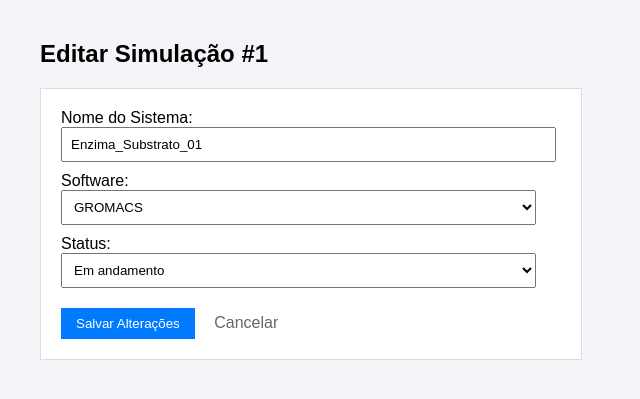
After one commit to patrickallanfaustino/python-crud, a Flask app: page /editar/1 in a window 1280 px wide. The commit adds this page. Shown: the top 399 px of the page, without its empty margins (0-640 px from the left). Run offline with Flask 3, Linux system fonts and the light colour scheme; data comes from the database, SQL or seed files in the repository; both versions use the stored data as it was after the commit.

Commit message:
att update

```diff
--- a/app.py
+++ b/app.py
@@ -46,6 +46,34 @@ def adicionar():
 
     return redirect(url_for('index'))
 
+@app.route('/editar/<int:id>', methods=['GET', 'POST'])
+def editar(id):
+    conn = conectar()
+
+    # Se o usuário enviou o formulário com alterações (POST)
+    if request.method == 'POST':
+        nome = request.form['nome_sistema']
+        software = request.form['software']
+        status = request.form['status']
+
+        # Executa o comando UPDATE no banco de dados
+        conn.execute('''
+            UPDATE simulacoes
+            SET nome_sistema = ?, software = ?, status = ?
+            WHERE id = ?
+        ''', (nome, software, status, id))
+        conn.commit()
+        conn.close()
+
+        return redirect(url_for('index'))
+
+    # Se o usuário está apenas acessando a página para ver o formulário (GET)
+    else:
+        # Busca a simulação específica no banco para preencher a tela
+        simulacao = conn.execute('SELECT * FROM simulacoes WHERE id = ?', (id,)).fetchone()
+        conn.close()
+        return render_template('editar.html', simulacao=simulacao)
+
 @app.route('/deletar/<int:id>')
 def deletar(id):
     """Rota para deletar um registro (DELETE)."""
--- /dev/null
+++ b/templates/editar.html
@@ -0,0 +1,44 @@
+<!DOCTYPE html>
+<html lang="pt-BR">
+<head>
+    <meta charset="UTF-8">
+    <title>Editar Simulação</title>
+    <style>
+        body { font-family: Arial, sans-serif; margin: 40px; background-color: #f4f4f9;}
+        .form-container { margin-bottom: 20px; padding: 20px; background-color: white; border: 1px solid #ddd; max-width: 500px;}
+        button { padding: 8px 15px; background-color: #007BFF; color: white; border: none; cursor: pointer; margin-top: 10px;}
+        a { color: #666; text-decoration: none; margin-left: 15px; }
+        input, select { padding: 8px; width: 95%; margin-bottom: 10px; }
+    </style>
+</head>
+<body>
+
+    <h2>Editar Simulação #{{ simulacao['id'] }}</h2>
+
+    <div class="form-container">
+        <form action="/editar/{{ simulacao['id'] }}" method="POST">
+
+            <label>Nome do Sistema:</label>
+            <input type="text" name="nome_sistema" value="{{ simulacao['nome_sistema'] }}" required>
+
+            <label>Software:</label>
+            <select name="software">
+                <option value="GROMACS" {% if simulacao['software'] == 'GROMACS' %}selected{% endif %}>GROMACS</option>
+                <option value="OpenMM" {% if simulacao['software'] == 'OpenMM' %}selected{% endif %}>OpenMM</option>
+                <option value="Outro" {% if simulacao['software'] == 'Outro' %}selected{% endif %}>Outro</option>
+            </select>
+
+            <label>Status:</label>
+            <select name="status">
+                <option value="Preparação" {% if simulacao['status'] == 'Preparação' %}selected{% endif %}>Preparação</option>
+                <option value="Em andamento" {% if simulacao['status'] == 'Em andamento' %}selected{% endif %}>Em andamento</option>
+                <option value="Concluído" {% if simulacao['status'] == 'Concluído' %}selected{% endif %}>Concluído</option>
+            </select>
+
+            <button type="submit">Salvar Alterações</button>
+            <a href="/">Cancelar</a>
+        </form>
+    </div>
+
+</body>
+</html>
--- a/templates/index.html
+++ b/templates/index.html
@@ -49,7 +49,10 @@
             <td>{{ sim['nome_sistema'] }}</td>
             <td>{{ sim['software'] }}</td>
             <td>{{ sim['status'] }}</td>
-            <td><a href="/deletar/{{ sim['id'] }}" class="btn-delete">Excluir</a></td>
+            <td>
+                <a href="/editar/{{ sim['id'] }}" style="color: blue; text-decoration: none; font-weight: bold; margin-right: 10px;">Editar</a>
+                <a href="/deletar/{{ sim['id'] }}" class="btn-delete">Excluir</a>
+            </td>
         </tr>
         {% endfor %}
     </table>
```
Also changed, not shown: simulacoes.db.
